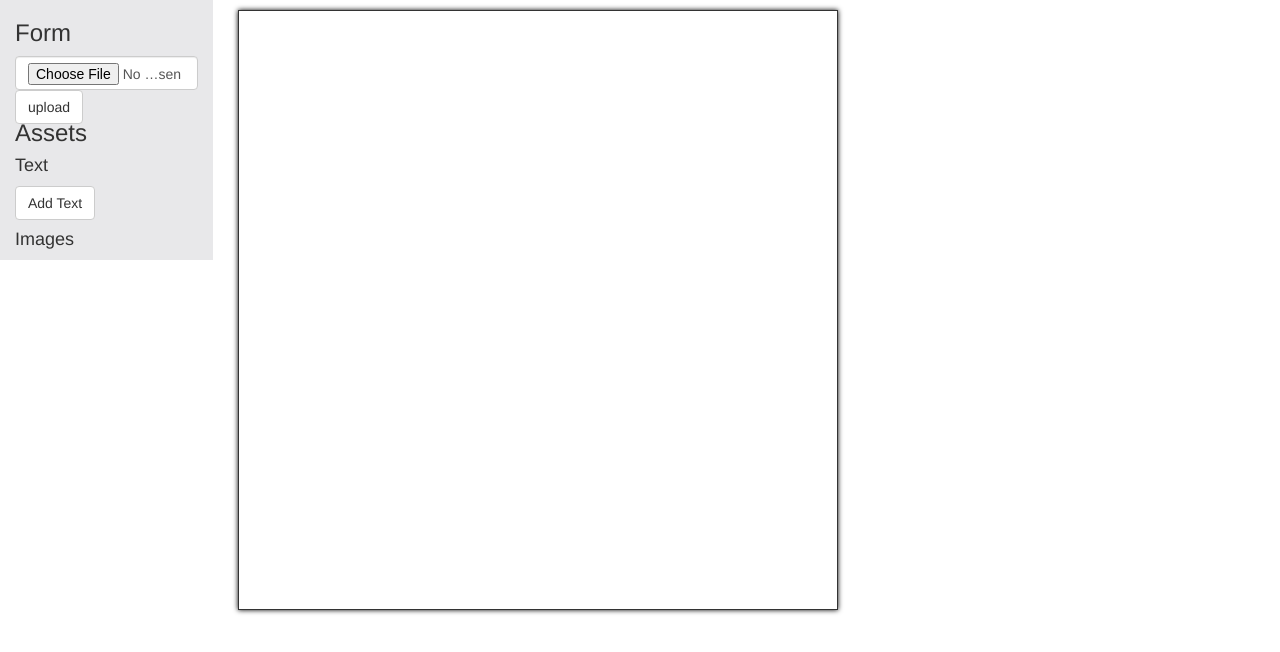
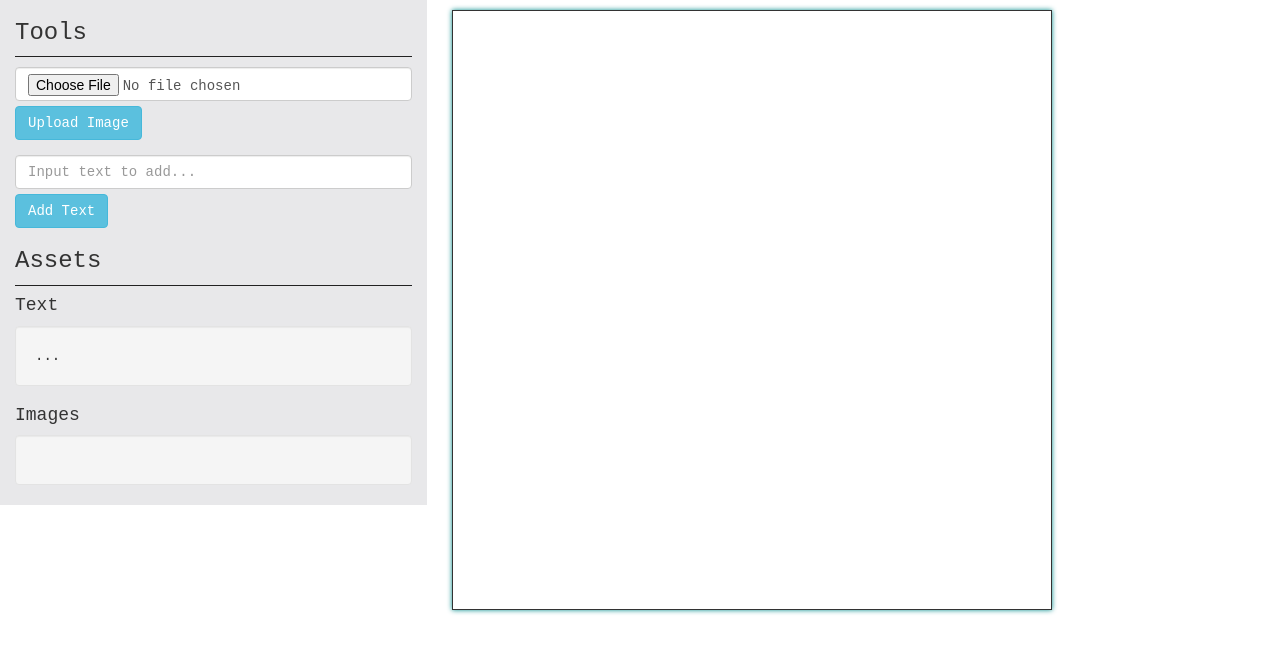
Before and after one commit to olegmusin/editor-test, a React (Create React App) app: page / in a window 1280 px wide. Shown: the top 652 px of the page. Built offline with nearby package versions, Linux system fonts and the light colour scheme.

Commit message:
small styling

```diff
--- a/src/App.jsx
+++ b/src/App.jsx
@@ -1,39 +1,70 @@
-import React, { Component } from 'react';
+import React from 'react';
 
 import './main.css';
 import './bootstrap.css';
 
-class App extends Component {
+class App extends React.Component {
+  constructor(props) {
+    super(props);
+
+    this.handleUploadImage = this.handleUploadImage.bind(this);
+    this.handleUploadText = this.handleUploadText.bind(this);
+  }
+
+  handleUploadImage() {
+    console.log('#imageUpload', !!this);
+  }
+
+  handleUploadText() {
+    console.log('#textUpload', !!this);
+  }
+
   render() {
     return (
       <div>
-        {/* <!-- side pane --> */}
-        <div className="sidepane col-sm-2 col-md-2 col-lg-2">
-          <div className="form">
-            <h3>Form</h3>
+        <div className="sidepane col-sm-4 col-md-4 col-lg-4">
+          <div>
+            <h3>Tools</h3>
+            <hr />
+            <div className="form-group">
               <input
                 type="file"
+                name="file"
+                id="file"
                 className="form-control"
-              placeholder="Upload Your Images"
-              name="upload"
               />
-            <button id="submit" className="btn btn-default">upload</button>
-            {/* <!-- Upload Form here --> */}
+              <button onClick={this.handleUploadImage} className="btn btn-info">
+                Upload Image
+              </button>
             </div>
-          <div className="assets">
+            <div className="form-group">
+              <input
+                type="text"
+                className="form-control"
+                placeholder="Input text to add..."
+              />
+              <button onClick={this.handleUploadText} className="btn btn-info">
+                Add Text
+              </button>
+            </div>
+          </div>
+          <form>
             <h3>Assets</h3>
+            <hr />
             <div className="text">
               <h4>Text</h4>
-              <button id="addText" className="btn btn-default">Add Text</button>
+              <div className="well">...</div>
             </div>
             <div className="image">
               <h4>Images</h4>
+              <div className="well">
                 <ul className="list-unstyled">
                   {/* <!-- List of images here --> */}
                   {/* <!-- <li><img src="images/sample.jpeg" class="img-rounded" /></li> --> */}
                 </ul>
               </div>
             </div>
+          </form>
         </div>
         {/* <!-- canvas --> */}
         <div className="canvas col-sm-8 col-md-8 col-lg-8">
--- a/src/main.css
+++ b/src/main.css
@@ -6,11 +6,12 @@
 html, body {
   width: 100%;
   height: 100%;
-}
+ }
 
 .sidepane {
-  height: 100%;
+  height: -webkit-fill-available;
   background: #E8E8EA;
+  font-family: 'Courier New', Courier, monospace
 }
 
 .sidepane .form {
@@ -46,7 +47,7 @@ html, body {
   width: 600px; height: 600px;
   margin: 10px;
   border: 1px solid;
-  box-shadow: 0px 0px 5px black;
+  box-shadow: 0px 0px 5px darkcyan;
 }
 
 .item {
```
Also changed, not shown: src/bootstrap.css. Lines whose indentation alone changed are shown as unchanged.
